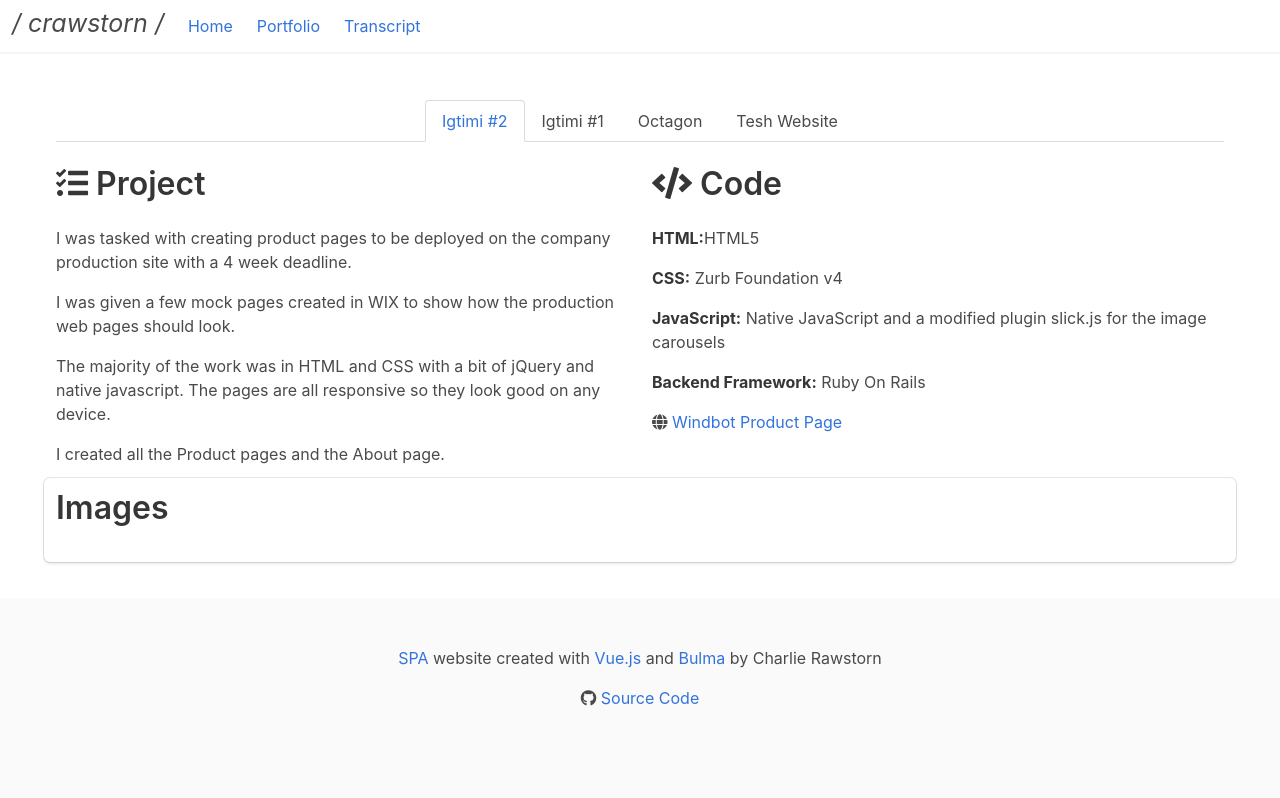
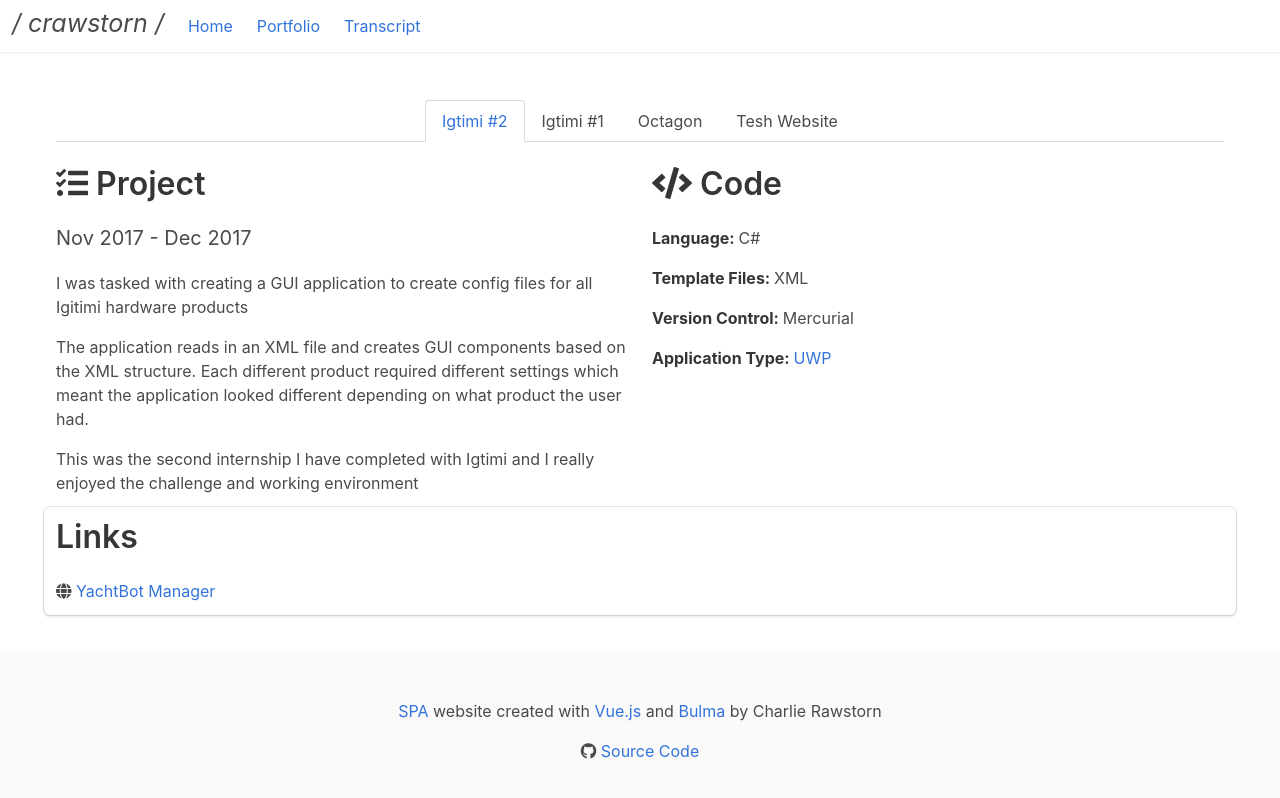
Before and after one commit to rawturtle/cv-site, a Vue app: page /portfolio in a window 1280 px wide. Shown: the top 798 px of the page. Built offline with nearby package versions, Linux system fonts and the light colour scheme.

Commit message:
Add tab navigation for portfolio pages

```diff
--- a/index.html
+++ b/index.html
@@ -6,6 +6,10 @@
     <title>Charlie Rawstorn</title>
     <link rel="stylesheet" href="https://cdnjs.cloudflare.com/ajax/libs/bulma/0.7.1/css/bulma.min.css" />
     <link rel="stylesheet" href="https://use.fontawesome.com/releases/v5.0.12/css/all.css" integrity="sha384-G0fIWCsCzJIMAVNQPfjH08cyYaUtMwjJwqiRKxxE/rx96Uroj1BtIQ6MLJuheaO9" crossorigin="anonymous">
+    <script
+      src="https://code.jquery.com/jquery-3.3.1.min.js"
+      integrity="sha256-FgpCb/KJQlLNfOu91ta32o/NMZxltwRo8QtmkMRdAu8="
+      crossorigin="anonymous"></script>
   </head>
   <body>
     <div id="app"></div>
--- a/src/App.vue
+++ b/src/App.vue
@@ -1,7 +1,7 @@
 <template>
   <div id="app">
       <navbar />
-      <section class="section">
+      <section class="section ">
         <div class="container is-fluid">
           <router-view/>
         </div>
@@ -26,6 +26,6 @@
 
 <style>
 #app {
-
 }
+  .section {}
 </style>
--- a/src/components/navbar.vue
+++ b/src/components/navbar.vue
@@ -2,7 +2,9 @@
   <nav class="navbar has-shadow">
     <div class="navbar-brand">
       <a class="navbar-item" id="brand-link" href="#">
-        <!--<img src="../assets/images/logo.png" alt="Bulma: a modern CSS framework based on Flexbox" width="125" height="55">-->
+        <!--<img src="../assets/images/logo.png" alt="lazy ass logo design that needs work" width="125" height="55">-->
+        <!--<router-link to="/home" class="link is-info"><p id="brand">/ crawstorn /</p></router-link>-->
+
         <p id="brand">/ crawstorn /</p>
       </a>
       <div class="navbar-burger burger" data-target="app-navbar">
@@ -48,8 +50,8 @@
               let $target = document.getElementById(target);
 
               // Toggle the class on both the "navbar-burger" and the "navbar-menu"
-              $el.classList.toggle('active');
-              $target.classList.toggle('active');
+              $el.classList.toggle('is-active');
+              $target.classList.toggle('is-active');
 
             });
           });
--- a/src/components/pages/home.vue
+++ b/src/components/pages/home.vue
@@ -137,9 +137,9 @@
     margin-top: 0!important;
   }
   .card-header-title{
-    background-color: #e7e7e7;
+    /*background-color: #e7e7e7;*/
+    background-color: #ADD8E6;
+
   }
-  .gap {
-    height: 24px;
-  }
+
 </style>
--- a/src/components/pages/portfolio.vue
+++ b/src/components/pages/portfolio.vue
@@ -2,22 +2,22 @@
   <div>
     <div class="tabs is-centered is-boxed">
       <ul>
-        <li class="is-active">
+        <li @click="selected='tab1'" v-bind:class="{'is-active': isActive('tab1')}">
           <a>
             <span>Igtimi #2</span>
           </a>
         </li>
-        <li>
+        <li @click="selected='tab2'" v-bind:class="{'is-active': isActive('tab2')}">
           <a>
             <span>Igtimi #1</span>
           </a>
         </li>
-        <li>
+        <li @click="selected='tab3'" v-bind:class="{'is-active': isActive('tab3')}">
           <a>
             <span>Octagon</span>
           </a>
         </li>
-        <li>
+        <li @click="selected='tab4'" v-bind:class="{'is-active': isActive('tab4')}">
           <a>
             <span>Tesh Website</span>
           </a>
@@ -26,9 +26,19 @@
     </div>
 
     <!--content-->
-    <div>
-      <igtimi-one></igtimi-one>
-
+    <div id="tab-content">
+      <p v-bind:class="{'is-active': isActive('tab1')}">
+        <igtimi-two></igtimi-two>
+      </p>
+      <p v-bind:class="{'is-active': isActive('tab2')}">
+        <igtimi-one></igtimi-one>
+      </p>
+      <p  v-bind:class="{'is-active': isActive('tab3')}">
+        Videos
+      </p>
+      <p v-bind:class="{'is-active': isActive('tab4')}">
+        Documents
+      </p>
     </div>
     <!--end content-->
 
@@ -36,15 +46,35 @@
 </template>
 
 <script>
+  import igtimiTwo from "./portfolio/igtimiTwo";
   import igtimiOne from "./portfolio/igtimiOne";
 
-  export default{
+  export default {
     name: 'about',
-    // data() {
-    //
-    // },
     components: {
-      'igtimi-one': igtimiOne
+      'igtimi-one': igtimiOne,
+      'igtimi-two': igtimiTwo,
+    },
+    data() {
+      return {
+        selected: 'tab1'
+      }
+    },
+    methods: {
+      isActive(item) {
+        return this.selected === item
+      }
     }
   }
 </script>
+
+<style scoped>
+  #tab-content p {
+    display: none;
+  }
+
+  #tab-content p.is-active {
+    display: block;
+  }
+
+</style>
--- a/src/components/pages/portfolio/igtimiOne.vue
+++ b/src/components/pages/portfolio/igtimiOne.vue
@@ -1,15 +1,16 @@
 <template>
-  <section>
+  <section class="igtimi-one">
     <div class="columns">
       <div class="column is-6 container">
         <p class="title"><i class="fas fa-tasks"></i> Project</p>
         <div class="content">
+          <p class="subtitle">Nov 2016 - Dec 2017</p>
           <p>I was tasked with creating product pages to be deployed on the company production site with a 4 week
             deadline.</p>
-          <p>I was given a few mock pages created in WIX to show how the production web pages should look.</p>
+          <p>I was given a few mock pages created in WIX to show how the pages should look.</p>
           <p>The majority of the work was in HTML and CSS with a bit of jQuery and
             native javascript. The pages are all responsive so they look good on any device.</p>
-          <p>I created all the Product pages and the About page.</p>
+          <p>I created the Product pages, the About page and altered the carousel on the home page. </p>
         </div>
       </div>
 
@@ -20,8 +21,8 @@
           <p><strong>CSS:</strong> Zurb Foundation v4</p>
           <p><strong>JavaScript:</strong> Native JavaScript and a modified plugin slick.js for the image carousels</p>
           <p><strong>Backend Framework:</strong> Ruby On Rails</p>
-          <p><i class="fas fa-globe"></i><a href="http://www.yacht-bot.com/products/yachtbot_windbot"> Windbot Product
-            Page</a></p>
+          <p><strong>Version Control:</strong> Mercurial</p>
+
         </div>
       </div>
 
@@ -29,10 +30,27 @@
 
     <div class="columns">
       <div class="column box">
-        <p class="title">Images</p>
-        <div class="content">
-          <!--<img src="../../../assets/images/windbot.png" alt="">-->
-          <!--<img src="../../../assets/images/windbot-resized.png" alt="">-->
+        <p class="title">Links</p>
+
+        <div class="columns">
+          <div class="column">
+            <div class="content">
+              <p><i class="fas fa-globe"></i><a href="http://www.igtimi.com/"> Home Page</a></p>
+            </div>
+          </div>
+
+          <div class="column">
+            <div class="content">
+              <p><i class="fas fa-globe"></i><a href="http://www.yacht-bot.com/products/yachtbot_windbot"> Windbot Product
+                Page</a></p>
+            </div>
+          </div>
+
+          <div class="column">
+            <div class="content">
+              <p><i class="fas fa-globe"></i><a href="http://www.igtimi.com/pages/about"> About Page</a></p>
+            </div>
+          </div>
 
         </div>
       </div>
--- /dev/null
+++ b/src/components/pages/portfolio/igtimiTwo.vue
@@ -0,0 +1,53 @@
+<template>
+  <section class="igtimi-two">
+    <div class="columns">
+      <div class="column is-6 container">
+        <p class="title"><i class="fas fa-tasks"></i> Project</p>
+        <div class="content">
+          <p class="subtitle">Nov 2017 - Dec 2017</p>
+          <p>I was tasked with creating a GUI application to create config files for all Igitimi hardware products</p>
+          <p>The application reads in an XML file and creates GUI components based on the XML structure. Each different
+            product required different settings which meant the application looked different depending on what product
+            the user had.</p>
+          <p>This was the second internship I have completed with Igtimi and I really enjoyed the challenge and working
+            environment</p>
+        </div>
+      </div>
+
+      <div class="column container">
+        <p class="title"><i class="fas fa-code"></i> Code</p>
+        <div class="content">
+          <p><strong>Language: </strong>C#</p>
+          <p><strong>Template Files: </strong>XML</p>
+          <p><strong>Version Control: </strong> Mercurial</p>
+          <p><strong>Application Type: </strong> <a href="https://docs.microsoft.com/en-us/windows/uwp/index">UWP</a></p>
+
+        </div>
+      </div>
+
+    </div>
+
+    <div class="columns">
+      <div class="column box">
+        <p class="title">Links</p>
+
+        <div class="columns">
+          <div class="column">
+            <div class="content">
+              <p><i class="fas fa-globe"></i><a href="https://www.microsoft.com/en-nz/store/p/yachtbot-manager/9pfcbq1f4lf2?rtc=1"> YachtBot Manager</a></p>
+            </div>
+          </div>
+
+        </div>
+      </div>
+    </div>
+  </section>
+</template>
+
+<script>
+
+</script>
+
+<style>
+
+</style>
--- a/src/router/index.js
+++ b/src/router/index.js
@@ -17,6 +17,6 @@ const routes = [
 export default new Router({
   routes: routes,
   mode: 'history',
-  linkActiveClass: 'active'
+  linkActiveClass: 'is-active'
 
 })
```
Also changed, not shown: src/components/pages/portfolio/octagon.vue (added), src/components/pages/portfolio/tesh.vue (added).
